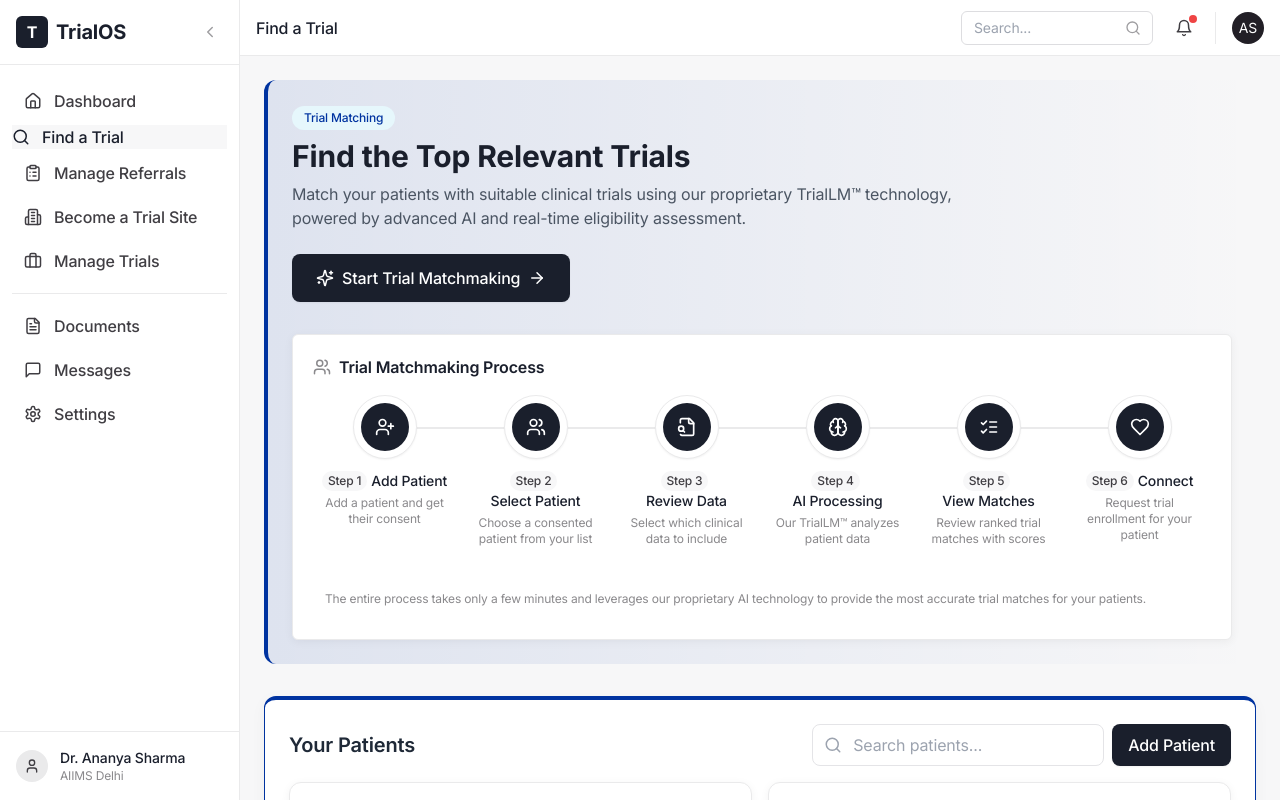
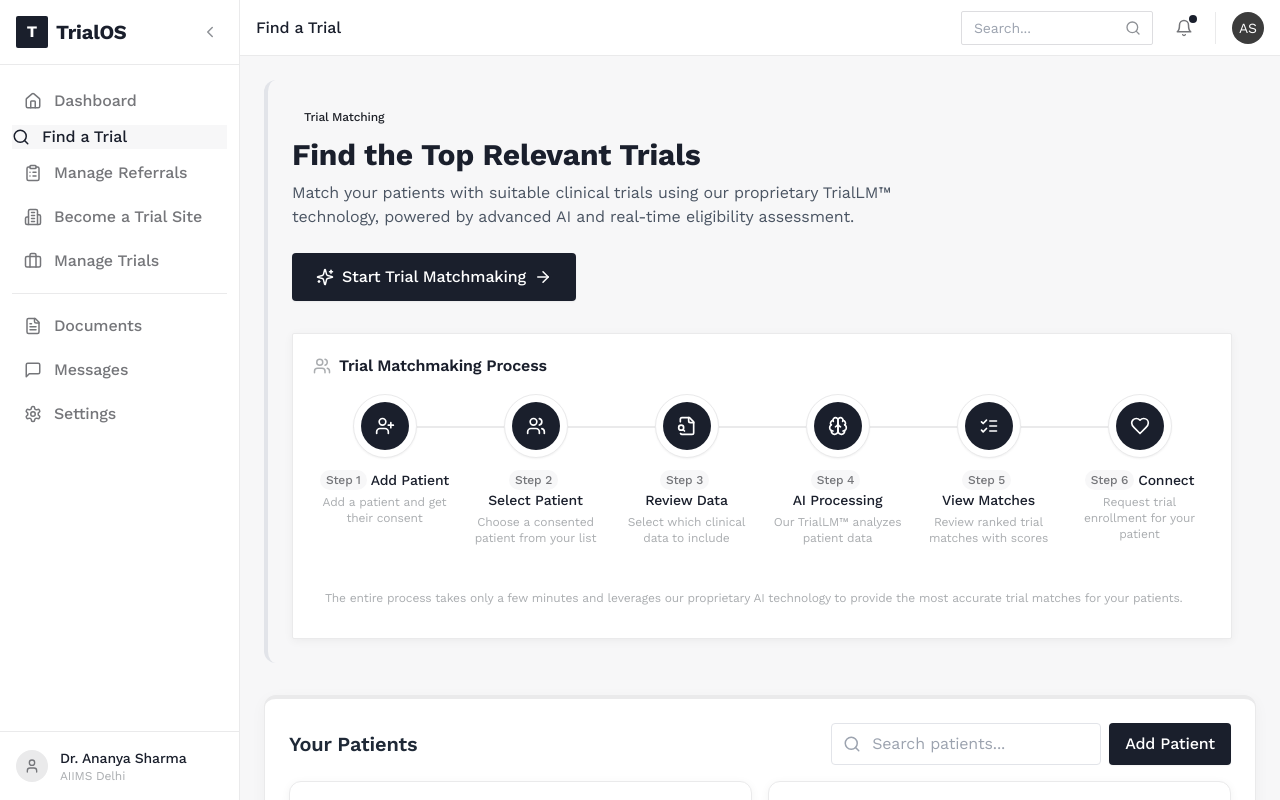
Before and after one commit to iitdshashank/patient-connect-os, a React (Vite) app: page /find-trial in a window 1280 px wide. Built offline with nearby package versions, Linux system fonts and the light colour scheme.

Commit message:
Refactor: Apply new color palette from Recule

```diff
--- a/index.html
+++ b/index.html
@@ -1,18 +1,18 @@
+
 <!DOCTYPE html>
 <html lang="en">
   <head>
     <meta charset="UTF-8" />
+    <link rel="icon" type="image/svg+xml" href="/favicon.ico" />
     <meta name="viewport" content="width=device-width, initial-scale=1.0" />
-    <title>patient-connect-os</title>
-    <meta name="description" content="Lovable Generated Project" />
-    <meta name="author" content="Lovable" />
-    <meta property="og:image" content="/og-image.png" />
+    <title>TrialOS - Clinical Trial Management Platform</title>
+    <meta name="description" content="TrialOS is a comprehensive clinical trial management platform for seamless trial matchmaking and operations." />
+    <link rel="preconnect" href="https://fonts.googleapis.com">
+    <link rel="preconnect" href="https://fonts.gstatic.com" crossorigin>
+    <link href="https://fonts.googleapis.com/css2?family=Work+Sans:wght@300;400;500;600;700&display=swap" rel="stylesheet">
   </head>
-
   <body>
     <div id="root"></div>
-    <!-- IMPORTANT: DO NOT REMOVE THIS SCRIPT TAG OR THIS VERY COMMENT! -->
-    <script src="https://cdn.gpteng.co/gptengineer.js" type="module"></script>
     <script type="module" src="/src/main.tsx"></script>
   </body>
 </html>
--- a/src/components/layout/Layout.tsx
+++ b/src/components/layout/Layout.tsx
@@ -75,27 +75,27 @@ const Layout: React.FC<LayoutProps> = ({ children }) => {
   ];
 
   return (
-    <div className="flex h-screen bg-trialos-gray-100 overflow-hidden">
+    <div className="flex h-screen bg-recule-gray-100 overflow-hidden">
       {/* Sidebar */}
       <div
-        className={`bg-white border-r border-trialos-gray-200 shadow-sm transition-all duration-300 ease-in-out ${
+        className={`bg-white border-r border-recule-gray-200 shadow-sm transition-all duration-300 ease-in-out ${
           isCollapsed ? 'w-16' : 'w-60'
         } flex flex-col justify-between`}
       >
         {/* Logo and toggle */}
-        <div className="p-4 border-b border-trialos-gray-200">
+        <div className="p-4 border-b border-recule-gray-200">
           <div className="flex items-center justify-between">
             {!isCollapsed && (
               <div className="flex items-center">
-                <div className="w-8 h-8 rounded-md bg-trialos-dark flex items-center justify-center text-white font-bold">
+                <div className="w-8 h-8 rounded-md bg-recule-black flex items-center justify-center text-white font-bold">
                   T
                 </div>
-                <h1 className="ml-2 text-xl font-bold text-trialos-dark">TrialOS</h1>
+                <h1 className="ml-2 text-xl font-bold text-recule-black">TrialOS</h1>
               </div>
             )}
             <button
               onClick={() => setIsCollapsed(!isCollapsed)}
-              className="p-1 rounded-full hover:bg-trialos-gray-100 text-trialos-gray-500 transition-colors"
+              className="p-1 rounded-full hover:bg-recule-gray-100 text-recule-gray-500 transition-colors"
             >
               {isCollapsed ? <ChevronRight size={18} /> : <ChevronLeft size={18} />}
             </button>
@@ -107,7 +107,7 @@ const Layout: React.FC<LayoutProps> = ({ children }) => {
           <nav>
             {sidebarItems.map((item, index) => (
               item.divider ? (
-                <div key={`divider-${index}`} className="my-3 border-t border-trialos-gray-200"></div>
+                <div key={`divider-${index}`} className="my-3 border-t border-recule-gray-200"></div>
               ) : (
                 <SidebarItem
                   key={item.path}
@@ -123,15 +123,15 @@ const Layout: React.FC<LayoutProps> = ({ children }) => {
         </div>
 
         {/* User profile */}
-        <div className="p-4 border-t border-trialos-gray-200">
+        <div className="p-4 border-t border-recule-gray-200">
           <div className="flex items-center">
-            <div className="w-8 h-8 rounded-full bg-trialos-gray-200 flex items-center justify-center">
-              <User size={16} className="text-trialos-gray-700" />
+            <div className="w-8 h-8 rounded-full bg-recule-gray-200 flex items-center justify-center">
+              <User size={16} className="text-recule-gray-700" />
             </div>
             {!isCollapsed && (
               <div className="ml-3">
-                <p className="text-sm font-medium text-trialos-dark">Dr. Ananya Sharma</p>
-                <p className="text-xs text-trialos-gray-600">AIIMS Delhi</p>
+                <p className="text-sm font-medium text-recule-black">Dr. Ananya Sharma</p>
+                <p className="text-xs text-recule-gray-600">AIIMS Delhi</p>
               </div>
             )}
           </div>
@@ -141,8 +141,8 @@ const Layout: React.FC<LayoutProps> = ({ children }) => {
       {/* Main content */}
       <div className="flex-1 flex flex-col overflow-hidden">
         {/* Header */}
-        <header className="h-14 bg-white border-b border-trialos-gray-200 shadow-sm flex items-center justify-between px-4">
-          <h2 className="text-base font-medium text-trialos-dark">
+        <header className="h-14 bg-white border-b border-recule-gray-200 shadow-sm flex items-center justify-between px-4">
+          <h2 className="text-base font-medium text-recule-black">
             {sidebarItems.find(item => 'path' in item && item.path === location.pathname)?.text || 'Dashboard'}
           </h2>
           <div className="flex items-center space-x-4">
@@ -150,16 +150,16 @@ const Layout: React.FC<LayoutProps> = ({ children }) => {
               <input
                 type="text"
                 placeholder="Search..."
-                className="py-1.5 px-3 text-sm border border-trialos-gray-300 rounded-md w-48 focus:outline-none focus:ring-1 focus:ring-trialos-gray-400"
+                className="py-1.5 px-3 text-sm border border-recule-gray-300 rounded-md w-48 focus:outline-none focus:ring-1 focus:ring-recule-gray-400"
               />
-              <Search size={16} className="absolute right-3 top-1/2 transform -translate-y-1/2 text-trialos-gray-500" />
+              <Search size={16} className="absolute right-3 top-1/2 transform -translate-y-1/2 text-recule-gray-500" />
             </div>
-            <button className="p-1.5 rounded-full hover:bg-trialos-gray-100 text-trialos-gray-700 transition-colors relative">
+            <button className="p-1.5 rounded-full hover:bg-recule-gray-100 text-recule-gray-700 transition-colors relative">
               <Bell size={18} />
-              <span className="absolute top-0.5 right-0.5 w-2 h-2 bg-red-500 rounded-full"></span>
+              <span className="absolute top-0.5 right-0.5 w-2 h-2 bg-recule-black rounded-full"></span>
             </button>
-            <div className="flex items-center border-l border-trialos-gray-200 ml-2 pl-4">
-              <div className="w-8 h-8 rounded-full bg-trialos-gray-800 flex items-center justify-center text-white text-sm cursor-pointer">
+            <div className="flex items-center border-l border-recule-gray-200 ml-2 pl-4">
+              <div className="w-8 h-8 rounded-full bg-recule-gray-800 flex items-center justify-center text-white text-sm cursor-pointer">
                 AS
               </div>
             </div>
@@ -167,7 +167,7 @@ const Layout: React.FC<LayoutProps> = ({ children }) => {
         </header>
 
         {/* Page content */}
-        <main className="flex-1 overflow-auto bg-trialos-gray-100 p-4 md:p-6">
+        <main className="flex-1 overflow-auto bg-recule-gray-100 p-4 md:p-6">
           <div className="animate-fade-in max-w-7xl mx-auto">{children}</div>
         </main>
       </div>
--- a/src/components/trials/TrialMatchingFlowchart.tsx
+++ b/src/components/trials/TrialMatchingFlowchart.tsx
@@ -43,9 +43,9 @@ const TrialMatchingFlowchart: React.FC = () => {
   ];
 
   return (
-    <div className="bg-white rounded-md p-4 md:p-5 border border-trialos-gray-200 shadow-soft">
-      <h3 className="text-base font-semibold text-trialos-dark mb-4 flex items-center">
-        <Users size={18} className="mr-2 text-trialos-gray-600" />
+    <div className="bg-white rounded-md p-4 md:p-5 border border-recule-gray-200 shadow-soft">
+      <h3 className="text-base font-semibold text-recule-black mb-4 flex items-center">
+        <Users size={18} className="mr-2 text-recule-gray-600" />
         Trial Matchmaking Process
       </h3>
 
@@ -53,26 +53,26 @@ const TrialMatchingFlowchart: React.FC = () => {
         {/* Horizontal layout with connecting lines */}
         <div className="flex flex-col md:flex-row md:items-start gap-6 md:gap-2 relative overflow-x-auto pb-4">
           {/* Connecting line */}
-          <div className="hidden md:block absolute left-[40px] right-[40px] top-[32px] h-0.5 bg-trialos-gray-200 z-0"></div>
+          <div className="hidden md:block absolute left-[40px] right-[40px] top-[32px] h-0.5 bg-recule-gray-200 z-0"></div>
 
           {/* Steps */}
           {steps.map((step, index) => (
             <div key={step.id} className="flex-1 min-w-[130px] flex flex-col items-center relative z-10">
               <div className="flex flex-col items-center">
-                <div className="w-16 h-16 rounded-full flex items-center justify-center bg-white shadow-sm border border-trialos-gray-200 mb-3">
-                  <div className="w-12 h-12 rounded-full bg-trialos-dark text-white flex items-center justify-center">
+                <div className="w-16 h-16 rounded-full flex items-center justify-center bg-white shadow-sm border border-recule-gray-200 mb-3">
+                  <div className="w-12 h-12 rounded-full bg-recule-black text-white flex items-center justify-center">
                     {step.icon}
                   </div>
                 </div>
 
                 <div className="text-center max-w-[130px] mx-auto">
-                  <h4 className="text-sm font-medium text-trialos-dark flex flex-wrap items-center justify-center mb-1">
-                    <span className="inline-block text-xs bg-trialos-gray-100 text-trialos-gray-700 px-1.5 py-0.5 rounded-full mr-1 mb-1 md:mb-0">
+                  <h4 className="text-sm font-medium text-recule-black flex flex-wrap items-center justify-center mb-1">
+                    <span className="inline-block text-xs bg-recule-gray-100 text-recule-gray-700 px-1.5 py-0.5 rounded-full mr-1 mb-1 md:mb-0">
                       Step {step.id}
                     </span>
                     <span>{step.title}</span>
                   </h4>
-                  <p className="text-trialos-gray-600 text-xs">{step.description}</p>
+                  <p className="text-recule-gray-600 text-xs">{step.description}</p>
                 </div>
               </div>
             </div>
@@ -80,7 +80,7 @@ const TrialMatchingFlowchart: React.FC = () => {
         </div>
       </div>
 
-      <div className="mt-4 text-xs text-trialos-gray-600 bg-trialos-gray-50 p-3 rounded-md">
+      <div className="mt-4 text-xs text-recule-gray-600 bg-recule-gray-50 p-3 rounded-md">
         The entire process takes only a few minutes and leverages our proprietary AI technology to provide the most accurate trial matches for your patients.
       </div>
     </div>
--- a/src/index.css
+++ b/src/index.css
@@ -1,5 +1,5 @@
 
-@import url('https://fonts.googleapis.com/css2?family=Inter:wght@300;400;500;600;700&display=swap');
+@import url('https://fonts.googleapis.com/css2?family=Work+Sans:wght@300;400;500;600;700&display=swap');
 
 @tailwind base;
 @tailwind components;
@@ -7,74 +7,74 @@
 
 @layer base {
   :root {
-    --background: 220 33% 98%;
-    --foreground: 240 10% 3.9%;
+    --background: 0 0% 98%;
+    --foreground: 220 14% 14%;
 
     --card: 0 0% 100%;
-    --card-foreground: 240 10% 3.9%;
+    --card-foreground: 220 14% 14%;
 
     --popover: 0 0% 100%;
-    --popover-foreground: 240 10% 3.9%;
+    --popover-foreground: 220 14% 14%;
 
-    --primary: 240 5.9% 10%;
+    --primary: 220 14% 14%;
     --primary-foreground: 0 0% 98%;
 
-    --secondary: 240 4.8% 95.9%;
-    --secondary-foreground: 240 5.9% 10%;
+    --secondary: 220 12% 97%;
+    --secondary-foreground: 220 14% 14%;
 
-    --muted: 240 4.8% 95.9%;
-    --muted-foreground: 240 3.8% 46.1%;
+    --muted: 220 12% 97%;
+    --muted-foreground: 220 8% 46%;
 
-    --accent: 240 4.8% 95.9%;
-    --accent-foreground: 240 5.9% 10%;
+    --accent: 220 12% 97%;
+    --accent-foreground: 220 14% 14%;
 
-    --destructive: 0 84.2% 60.2%;
+    --destructive: 0 84% 60%;
     --destructive-foreground: 0 0% 98%;
 
-    --border: 240 5.9% 90%;
-    --input: 240 5.9% 90%;
-    --ring: 240 5.9% 10%;
+    --border: 220 14% 90%;
+    --input: 220 14% 90%;
+    --ring: 220 14% 14%;
 
-    --radius: 0.5rem;
+    --radius: 0.25rem;
 
     --sidebar-background: 0 0% 100%;
-    --sidebar-foreground: 240 10% 3.9%;
-    --sidebar-primary: 240 5.9% 10%;
+    --sidebar-foreground: 220 14% 14%;
+    --sidebar-primary: 220 14% 14%;
     --sidebar-primary-foreground: 0 0% 98%;
-    --sidebar-accent: 240 4.8% 95.9%;
-    --sidebar-accent-foreground: 240 5.9% 10%;
-    --sidebar-border: 240 5.9% 90%;
-    --sidebar-ring: 240 5.9% 10%;
+    --sidebar-accent: 220 12% 97%;
+    --sidebar-accent-foreground: 220 14% 14%;
+    --sidebar-border: 220 14% 90%;
+    --sidebar-ring: 220 14% 14%;
   }
 
   .dark {
-    --background: 240 10% 3.9%;
+    --background: 220 14% 14%;
     --foreground: 0 0% 98%;
 
-    --card: 240 10% 3.9%;
+    --card: 220 14% 14%;
     --card-foreground: 0 0% 98%;
 
-    --popover: 240 10% 3.9%;
+    --popover: 220 14% 14%;
     --popover-foreground: 0 0% 98%;
 
     --primary: 0 0% 98%;
-    --primary-foreground: 240 5.9% 10%;
+    --primary-foreground: 220 14% 14%;
 
-    --secondary: 240 3.7% 15.9%;
+    --secondary: 220 8% 16%;
     --secondary-foreground: 0 0% 98%;
 
-    --muted: 240 3.7% 15.9%;
-    --muted-foreground: 240 5% 64.9%;
+    --muted: 220 8% 16%;
+    --muted-foreground: 220 5% 65%;
 
-    --accent: 240 3.7% 15.9%;
+    --accent: 220 8% 16%;
     --accent-foreground: 0 0% 98%;
 
-    --destructive: 0 62.8% 30.6%;
+    --destructive: 0 63% 31%;
     --destructive-foreground: 0 0% 98%;
 
-    --border: 240 3.7% 15.9%;
-    --input: 240 3.7% 15.9%;
-    --ring: 240 4.9% 83.9%;
+    --border: 220 8% 16%;
+    --input: 220 8% 16%;
+    --ring: 220 5% 84%;
   }
 }
 
@@ -93,15 +93,15 @@
     width: 100%;
     margin: 0;
     padding: 0;
-    font-family: 'Inter', sans-serif;
+    font-family: 'Work Sans', sans-serif;
     overflow-x: hidden;
   }
 }
 
 @layer components {
-  /* Updated component styles to match the screenshot */
+  /* Updated component styles to match Recule brand */
   .glass-panel {
-    @apply bg-white shadow-soft border border-trialos-gray-200 rounded-md;
+    @apply bg-white shadow-soft border border-recule-gray-200 rounded-md;
   }
 
   .card-hover {
@@ -109,28 +109,28 @@
   }
 
   .text-gradient {
-    @apply bg-gradient-to-r from-trialos-blue to-trialos-teal bg-clip-text text-transparent;
+    @apply text-recule-black;
   }
 
   .btn-primary {
-    @apply bg-trialos-dark text-white hover:bg-trialos-gray-800 transition-colors duration-200 font-medium shadow-sm hover:shadow;
+    @apply bg-recule-black text-white hover:bg-recule-gray-800 transition-colors duration-200 font-medium shadow-sm hover:shadow;
   }
 
   .btn-secondary {
-    @apply bg-white text-trialos-dark border border-trialos-gray-300 hover:bg-trialos-gray-100 transition-colors duration-200 font-medium shadow-sm hover:shadow;
+    @apply bg-white text-recule-black border border-recule-gray-300 hover:bg-recule-gray-100 transition-colors duration-200 font-medium shadow-sm hover:shadow;
   }
 
   .btn-outline {
-    @apply border border-trialos-gray-300 text-trialos-dark hover:bg-trialos-gray-100 transition-colors duration-200 font-medium;
+    @apply border border-recule-gray-300 text-recule-black hover:bg-recule-gray-100 transition-colors duration-200 font-medium;
   }
 
   /* Enhanced components with new styling */
   .premium-card {
-    @apply bg-white rounded-md border border-trialos-gray-200 shadow-soft hover:shadow-md transition-all duration-200 p-5;
+    @apply bg-white rounded-md border border-recule-gray-200 shadow-soft hover:shadow-md transition-all duration-200 p-5;
   }
 
   .premium-input {
-    @apply px-4 py-2 border border-trialos-gray-300 rounded-md focus:ring-2 focus:ring-trialos-gray-300 focus:border-trialos-gray-400 transition-all duration-200;
+    @apply px-4 py-2 border border-recule-gray-300 rounded-md focus:ring-2 focus:ring-recule-gray-300 focus:border-recule-gray-400 transition-all duration-200;
   }
 
   .premium-button {
@@ -142,7 +142,7 @@
   }
 
   .headline-gradient {
-    @apply text-trialos-dark font-semibold;
+    @apply text-recule-black font-semibold;
   }
 
   /* Dashboard-specific components */
@@ -151,23 +151,23 @@
   }
 
   .dashboard-tab-active {
-    @apply bg-trialos-gray-200 text-trialos-dark;
+    @apply bg-recule-gray-200 text-recule-black;
   }
 
   .dashboard-tab-inactive {
-    @apply text-trialos-gray-600 hover:bg-trialos-gray-100;
+    @apply text-recule-gray-600 hover:bg-recule-gray-100;
   }
 
   .section-card {
-    @apply bg-white p-4 border border-trialos-gray-200 rounded-md shadow-soft;
+    @apply bg-white p-4 border border-recule-gray-200 rounded-md shadow-soft;
   }
 
   .sidebar-item {
-    @apply flex items-center space-x-3 py-2 px-3 rounded-md text-trialos-gray-700 hover:bg-trialos-gray-100 transition-colors;
+    @apply flex items-center space-x-3 py-2 px-3 rounded-md text-recule-gray-700 hover:bg-recule-gray-100 transition-colors;
   }
 
   .sidebar-item-active {
-    @apply bg-trialos-gray-100 text-trialos-dark font-medium;
+    @apply bg-recule-gray-100 text-recule-black font-medium;
   }
 
   .menu-tab {
@@ -175,11 +175,11 @@
   }
 
   .menu-tab-active {
-    @apply bg-trialos-dark text-white;
+    @apply bg-recule-black text-white;
   }
 
   .menu-tab-inactive {
-    @apply bg-trialos-gray-100 text-trialos-gray-700 hover:bg-trialos-gray-200;
+    @apply bg-recule-gray-100 text-recule-gray-700 hover:bg-recule-gray-200;
   }
 
   .status-badge {
@@ -191,15 +191,15 @@
   }
 
   .status-progress {
-    @apply bg-blue-100 text-blue-800;
+    @apply bg-gray-100 text-gray-800;
   }
 
   .status-pending {
-    @apply bg-trialos-gray-200 text-trialos-gray-700;
+    @apply bg-recule-gray-200 text-recule-gray-700;
   }
 
   .help-card {
-    @apply bg-trialos-yellow-light border border-trialos-yellow p-4 rounded-md;
+    @apply bg-recule-gray-100 border border-recule-gray-200 p-4 rounded-md;
   }
 }
 
--- a/tailwind.config.ts
+++ b/tailwind.config.ts
@@ -63,28 +63,24 @@ export default {
 					border: 'hsl(var(--sidebar-border))',
 					ring: 'hsl(var(--sidebar-ring))'
 				},
-				// Updated color scheme based on the screenshot
-				trialos: {
-					blue: '#0033A0',  // Keep existing color
-					teal: '#00B5E2',  // Keep existing color
-					neutral: '#F5F5F5',
-					dark: '#1A1F2C',  // Updated to darker charcoal color from screenshot
-					light: '#E6F7FC',
+				// Updated color scheme based on Recule brand identity (monochromatic)
+				recule: {
+					black: '#1A1F2C',
+					dark: '#222222',
 					gray: {
 						100: '#F7F7F8',
 						200: '#EAEAEB',
 						300: '#DDDDE0',
 						400: '#C8C8C9',
-						500: '#9F9EA1',
-						600: '#8A898C',
-						700: '#403E43',
-						800: '#221F26',
+						500: '#8E9196',
+						600: '#aaadb0',
+						700: '#75767A',
+						800: '#3C3C3C',
 						900: '#1A1F2C',
 					},
-					yellow: {
-						light: '#FFF8E1',
-						DEFAULT: '#FFECB3',
-						dark: '#FFD54F',
+					white: {
+						DEFAULT: '#FFFFFF',
+						off: '#F5F5F5',
 					}
 				}
 			},
@@ -153,7 +149,7 @@ export default {
 				'pulse-soft': 'pulse-soft 3s ease-in-out infinite'
 			},
 			fontFamily: {
-				sans: ['"Inter"', 'sans-serif']
+				sans: ['"Work Sans"', 'sans-serif']
 			},
 			boxShadow: {
 				'soft': '0 2px 10px rgba(0, 0, 0, 0.05)',
```
Also changed, not shown: src/App.css (+18 -18 lines), src/pages/Index.tsx (+110 -5 lines).
